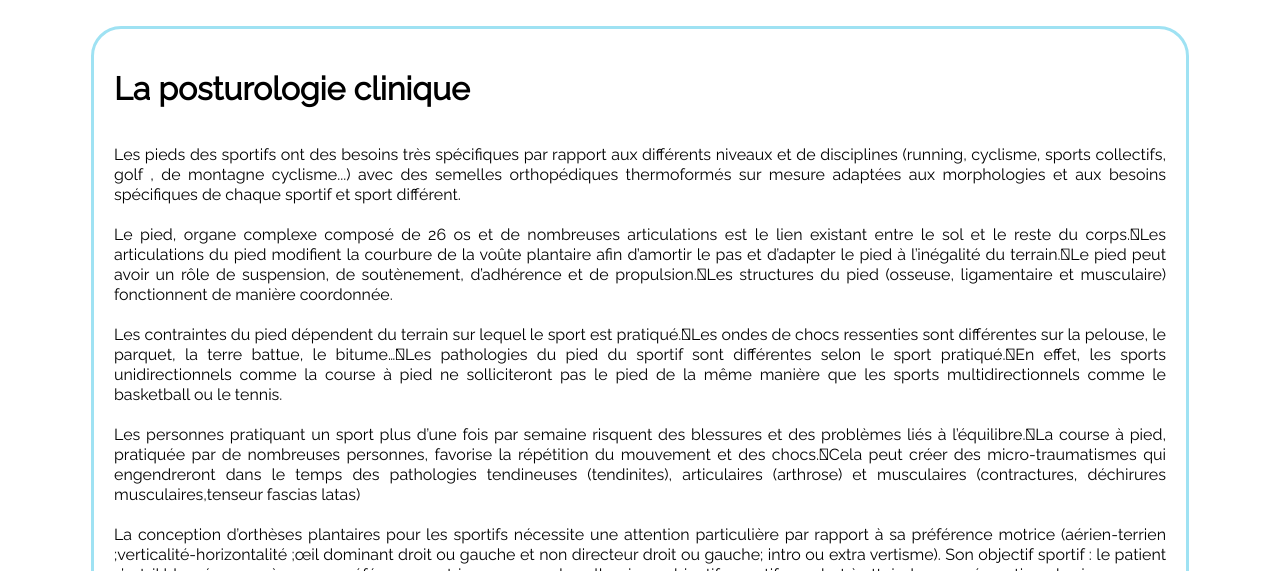
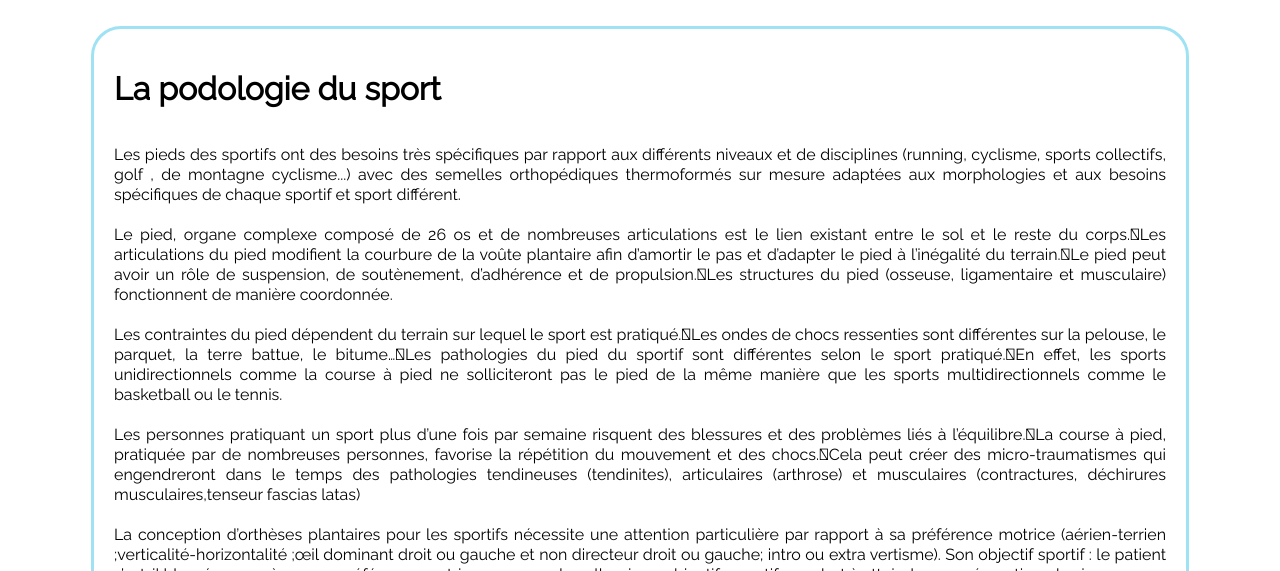
Before and after one commit to AlbaneCpzzz/Cabinet, a plain HTML site: page sport.html in a window 1280 px wide. Shown: the part 229-800 px from the top of the page. Drawn offline with Linux system fonts and the light colour scheme.

Commit message:
Update sport.html

```diff
--- a/sport.html
+++ b/sport.html
@@ -72,7 +72,7 @@
         <!--Fin de la partie l'en-tête de la page-->
 
         <div class="presentation-sport">
-            <h1>La posturologie clinique</h1>
+            <h1>La podologie du sport</h1>
             <p class="sport-text">
                 Les pieds des sportifs ont des besoins très spécifiques par rapport aux différents niveaux et de disciplines (running, cyclisme, sports collectifs, golf , de montagne cyclisme...) avec des semelles orthopédiques thermoformés sur mesure adaptées aux morphologies et aux besoins spécifiques de chaque sportif et sport différent.
                 <br><br>
```
